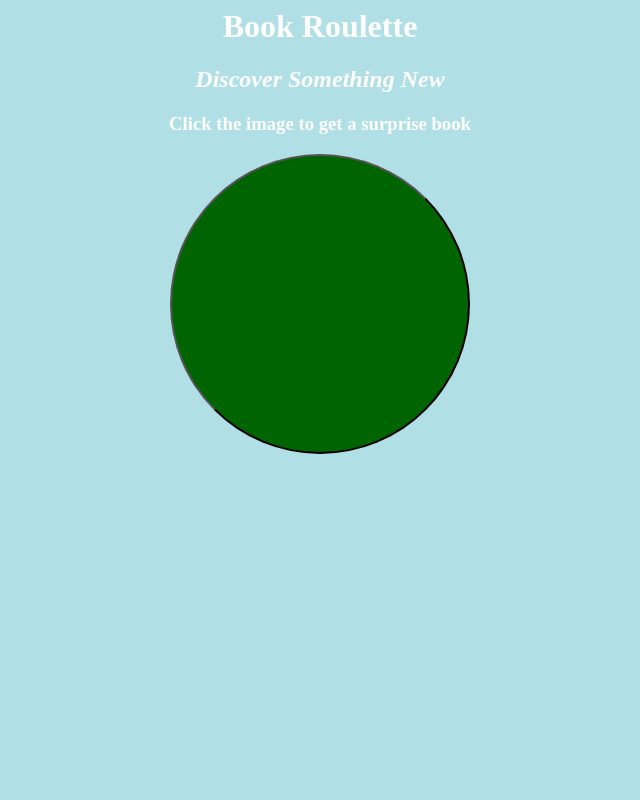
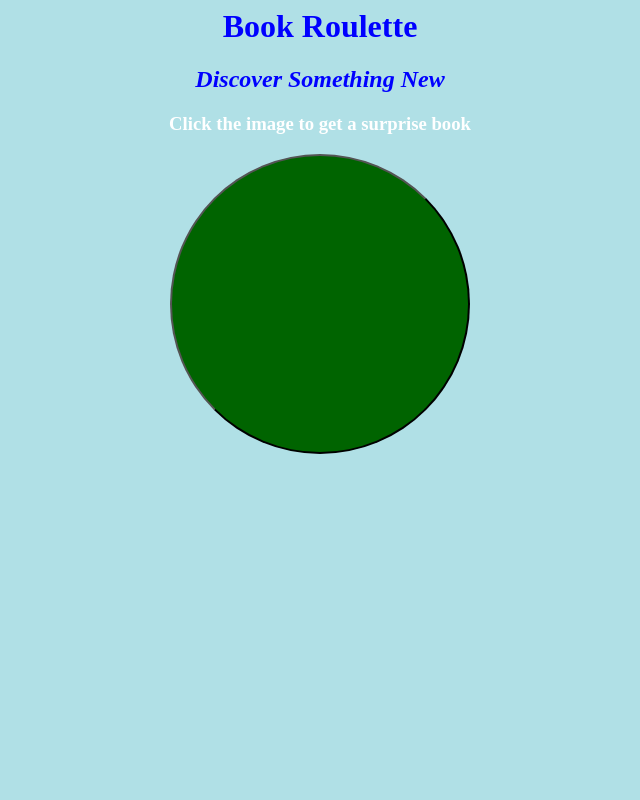
Before and after one commit to jbrandes/BookRoulette, a Flask app: page / in a window 1280 px wide. Shown: the whole page, without its empty margins (320-960 px from the left). Run offline with Flask 2, Linux system fonts and the light colour scheme.

Commit message:
Update index.html

```diff
--- a/templates/index.html
+++ b/templates/index.html
@@ -1,3 +1,4 @@
+
 
 <html>
 <head>
@@ -7,10 +8,12 @@
 <style>
     h1 {
         text-align: center;
+        color: blue;
     }
     h2 {
         text-align: center;
         font-style: italic;
+        color: blue;
 
     }
 
@@ -46,14 +49,6 @@
 
     }
 
-    body {
-
-
-
-}
-
-
-
 
 
 
@@ -69,8 +64,10 @@
 <h1>Book Roulette</h1>
 <h2>Discover Something New</h2>
 <h3>Click the image to get a surprise book</h3>
-</div>
-<a href="/button"><input type="button" class="button" action="get"></input></a>
+
+<form action="/button" method="post">
+<button type="submit" class="button"></button>
+</form>
 <script>
 
 </script>
```
